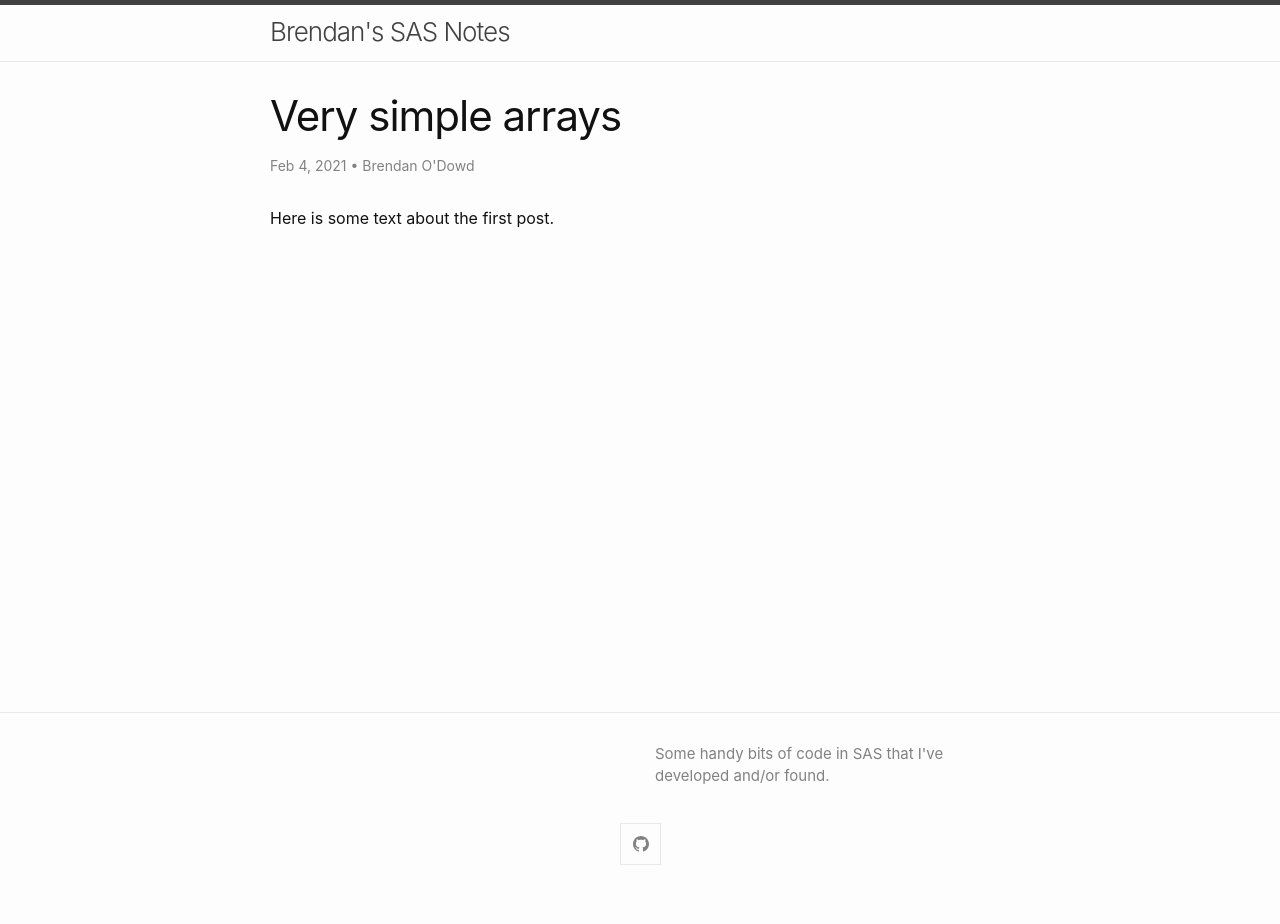
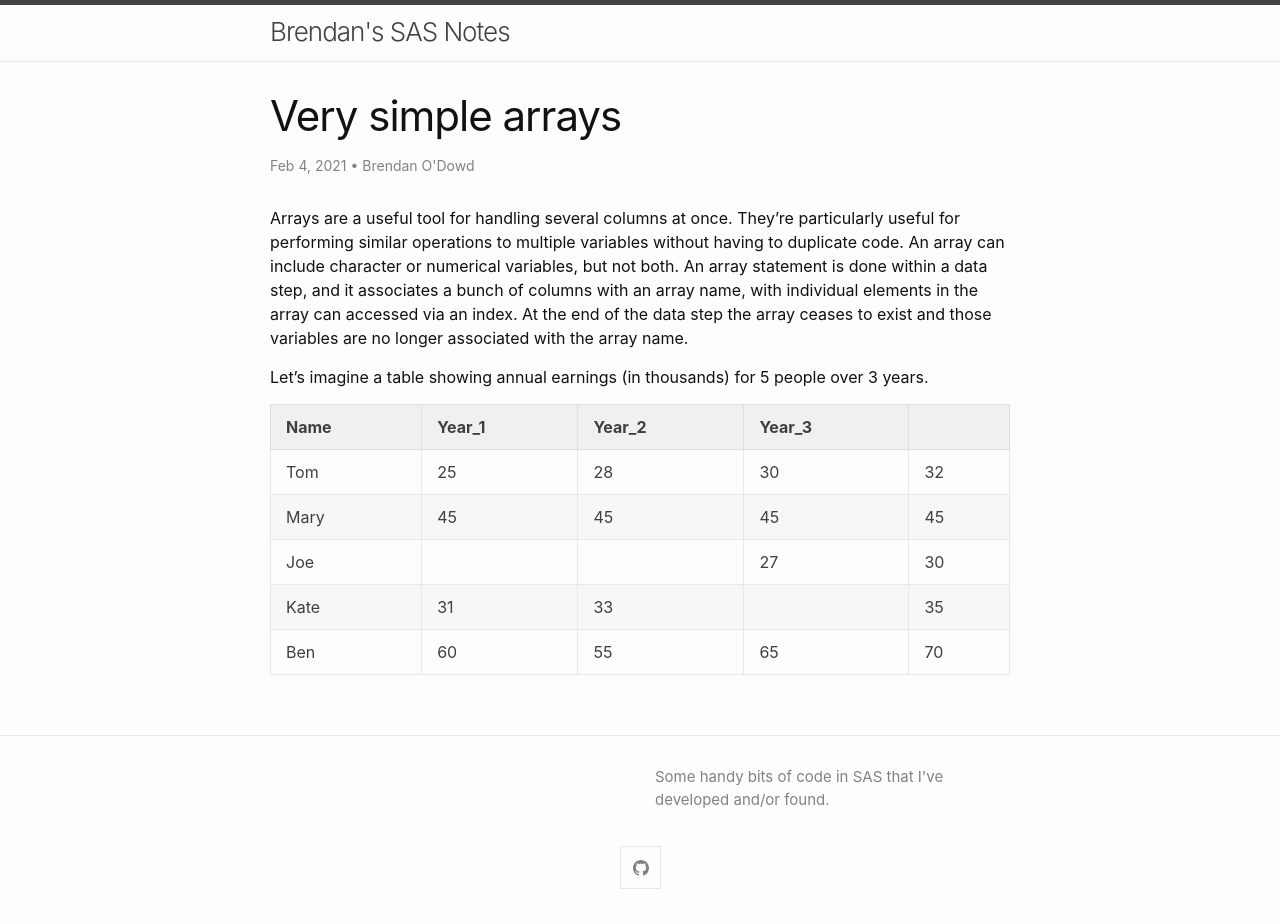
Before and after one commit to brendanjodowd/brendanjodowd.github.io, a Jekyll site: the page built from _posts/2021-02-04-very_simple_arrays.md, in a window 1280 px wide. Built offline with Jekyll 4.4.1, drawn with Linux system fonts in a browser that asks for light colours; before the commit the page ends 900 px from its top, so only the background shows below that.

Commit message:
Update 2021-02-04-very_simple_arrays.md
Adding some material

```diff
--- a/_posts/2021-02-04-very_simple_arrays.md
+++ b/_posts/2021-02-04-very_simple_arrays.md
@@ -4,4 +4,14 @@ title: "Very simple arrays"
 author: Brendan O'Dowd
 ---
 
-Here is some text about the first post.
+Arrays are a useful tool for handling several columns at once. They're particularly useful for performing similar operations to multiple variables without having to duplicate code. An array can include character or numerical variables, but not both. An array statement is done within a data step, and it associates a bunch of columns with an array name, with individual elements in the array can accessed via an index. At the end of the data step the array ceases to exist and those variables are no longer associated with the array name.
+
+Let's imagine a table showing annual earnings (in thousands) for 5 people over 3 years.
+
+| Name | Year_1 | Year_2 | Year_3 |
+|--- | --- | --- | --- |
+|Tom|25|28|30|32|
+|Mary|45|45|45|45|
+|Joe| | |27|30|
+|Kate|31|33| |35|
+|Ben|60|55|65|70|
```
